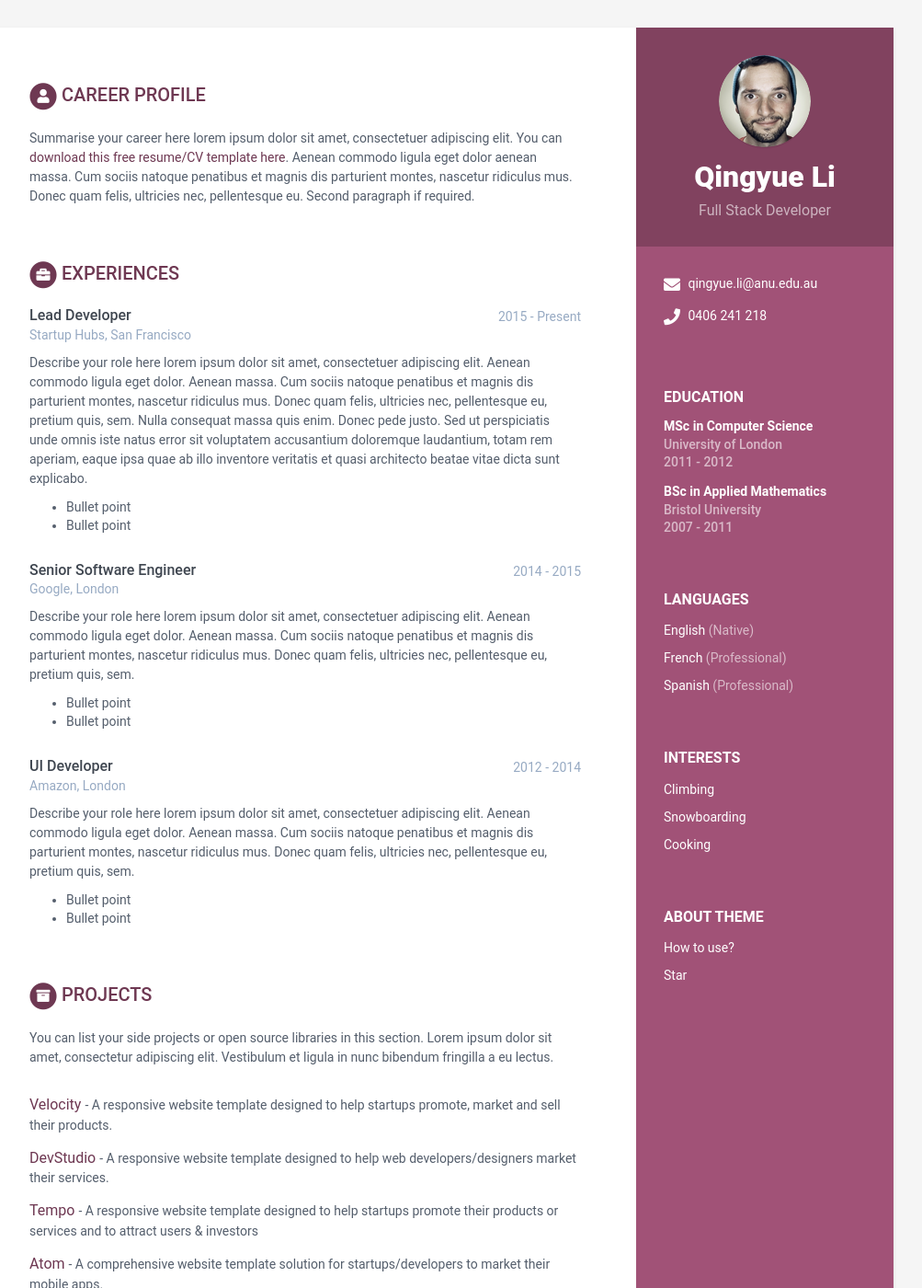
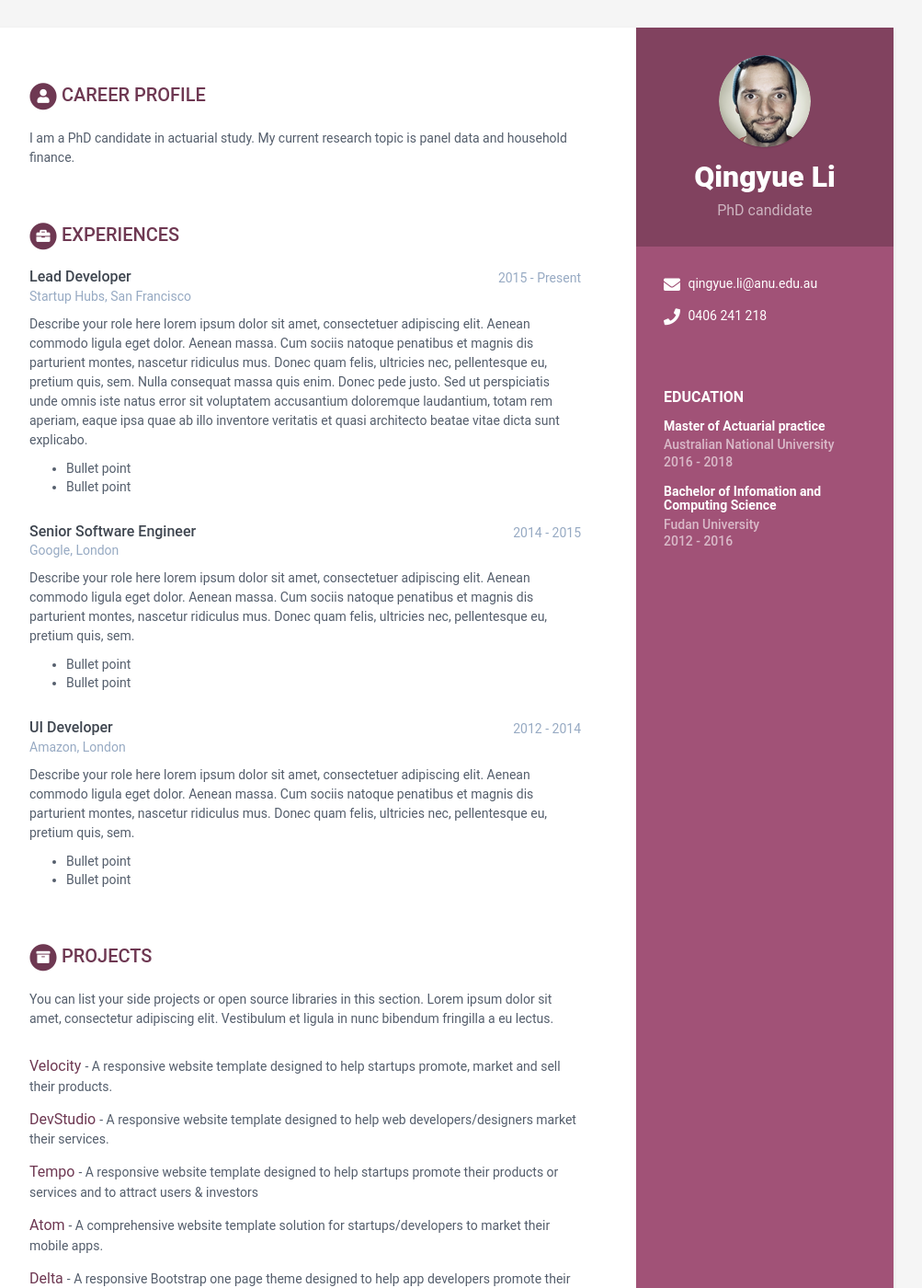
Before and after one commit to qingyue-li/qingyue-li.github.io, a Jekyll site: the page built from index.html, in a window 1280 px wide and 1400 px high. Shown: the whole window at 92% size, without its empty margins (168-1171 px from the left). Built offline with Jekyll 4.4.1, drawn with Linux system fonts in a browser that asks for light colours.

Commit message:
Update data.yml

```diff
--- a/_data/data.yml
+++ b/_data/data.yml
@@ -3,12 +3,12 @@
 #
 
 sidebar:
-    about: True # set to False or comment line if you want to remove the "how to use?" in the sidebar
+    about: False # set to False or comment line if you want to remove the "how to use?" in the sidebar
     education: True # set to False if you want education in main section instead of in sidebar
 
     # Profile information
     name: Qingyue Li
-    tagline: Full Stack Developer
+    tagline: PhD candidate
     avatar: profile.png  #place a 100x100 picture inside /assets/images/ folder and provide the name of the file below
 
     # Sidebar links
@@ -24,39 +24,14 @@ sidebar:
     codewars:
     goodreads:
 
-    languages:
-      - idiom: English
-        level: Native
-
-      - idiom: French
-        level: Professional
-
-      - idiom: Spanish
-        level: Professional
-
-    interests:
-      - item: Climbing
-        link:
-
-      - item: Snowboarding
-        link:
-
-      - item: Cooking
-        link:
-
 career-profile:
     title: Career Profile
     summary: |
-      Summarise your career here lorem ipsum dolor sit amet, consectetuer
-      adipiscing elit. You can [download this free resume/CV template here]().
-      Aenean commodo ligula eget dolor aenean massa. Cum sociis natoque
-      penatibus et magnis dis parturient montes, nascetur ridiculus mus.
-      Donec quam felis, ultricies nec, pellentesque eu.
-      Second paragraph if required.
+      I am a PhD candidate in actuarial study. My current research topic is panel data and household finance.
 education:
-    - degree: MSc in Computer Science
-      university: University of London
-      time: 2011 - 2012
+    - degree: Master of Actuarial practice
+      university: Australian National University
+      time: 2016 - 2018
       details: |
         Describe your study here lorem ipsum dolor sit amet, consectetuer
         adipiscing elit. Aenean commodo ligula eget dolor. Aenean massa. Cum
@@ -65,9 +40,9 @@ education:
         pretium quis, sem.
           - Bullet point
           - Bullet point
-    - degree: BSc in Applied Mathematics
-      university: Bristol University
-      time: 2007 - 2011
+    - degree: Bachelor of Infomation and Computing Science
+      university: Fudan University
+      time: 2012 - 2016
       details: |
         Describe your study here lorem ipsum dolor sit amet, consectetuer
         adipiscing elit. Aenean commodo ligula eget dolor. Aenean massa. Cum
```
